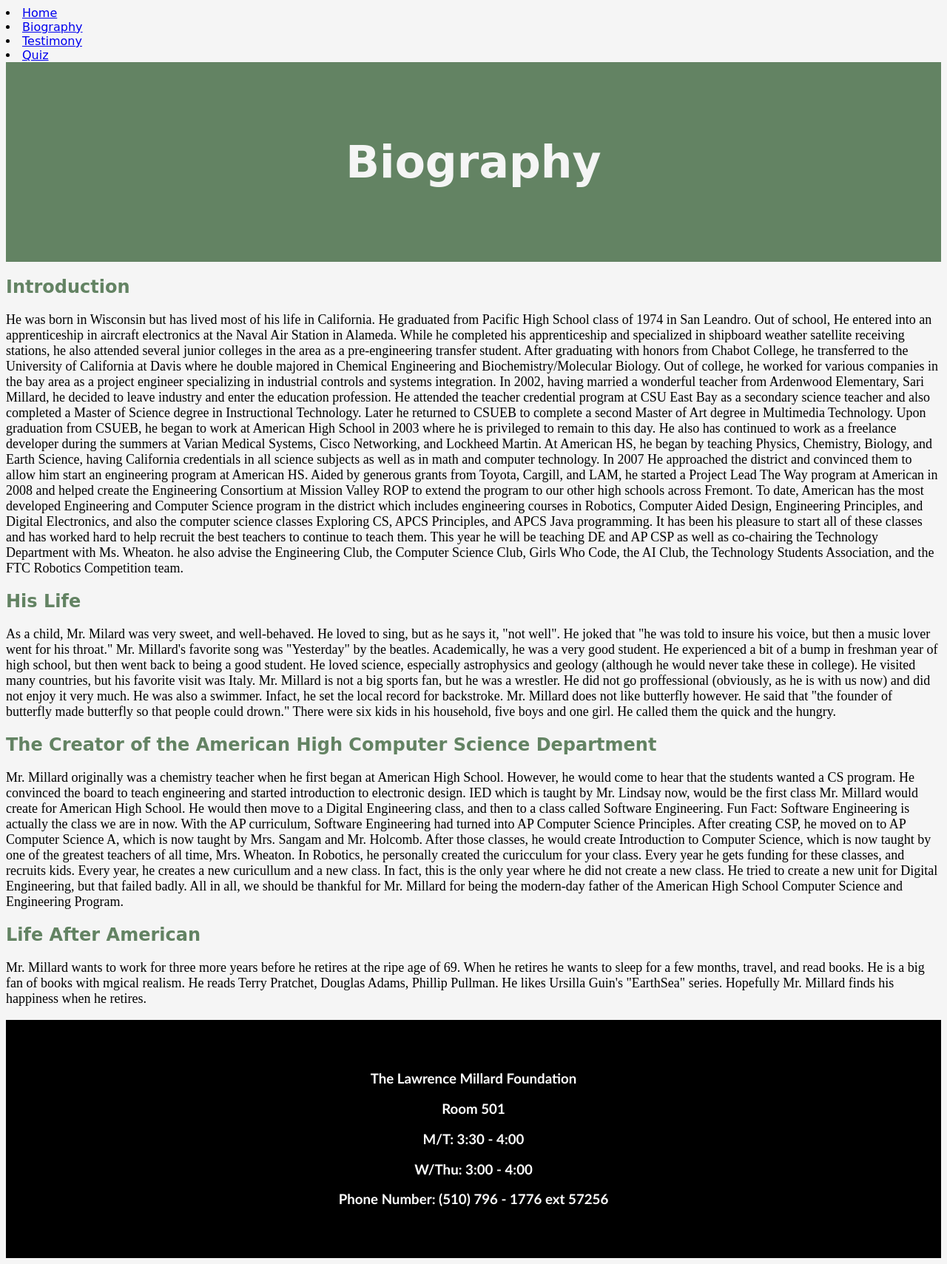
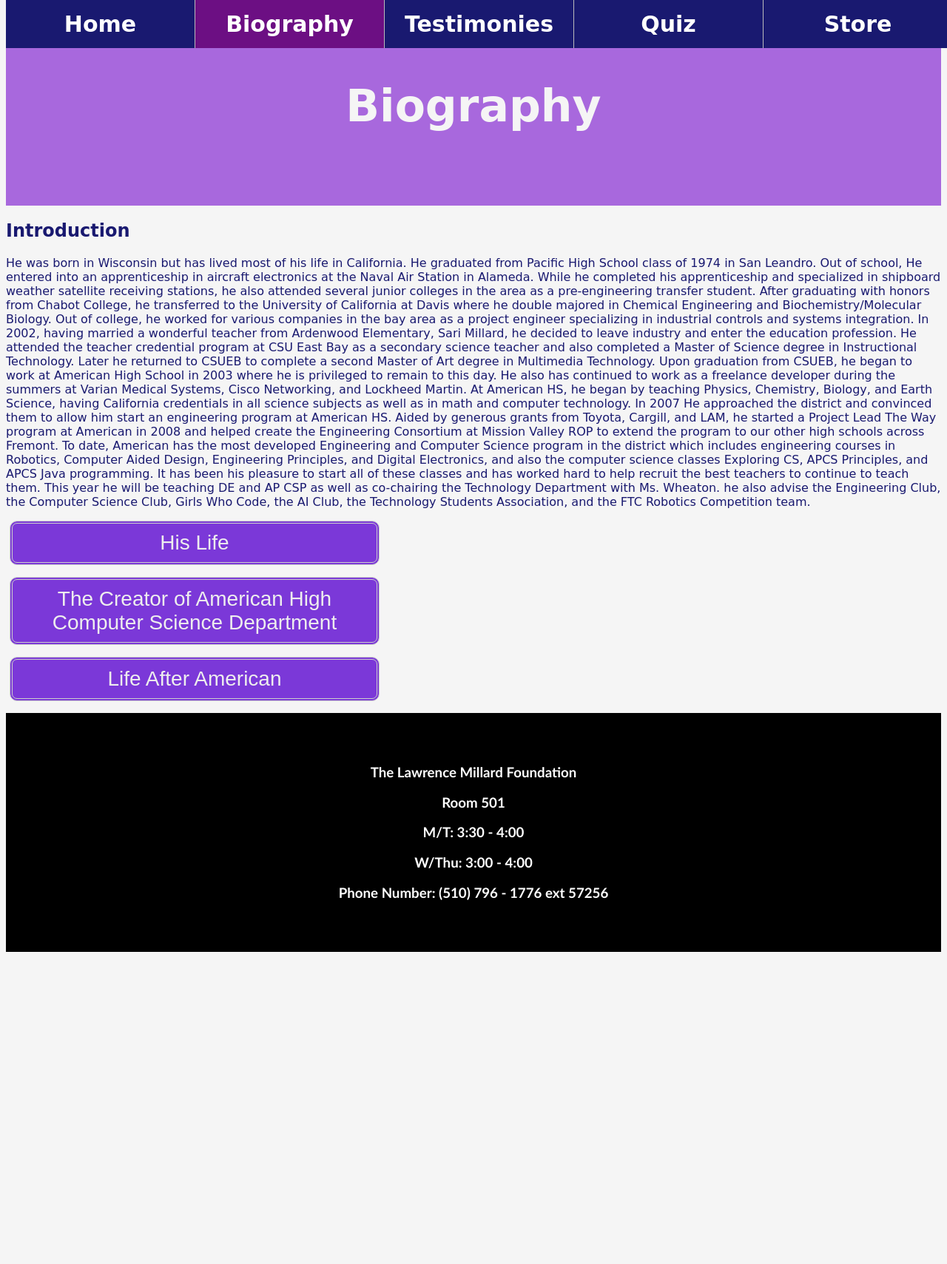
Before and after one commit to AyushmanChakraborty/CSPWebsiteProject, a PHP site: page /Biography.html in a window 1280 px wide. Shown: the whole page at 74% size. After the commit the page ends 1287 px from the top, so only its background shows below. Run offline with PHP 8.4, Linux system fonts and the light colour scheme.

Commit message:
Class-time work - jeffrey

```diff
--- a/Biography.html
+++ b/Biography.html
@@ -9,6 +9,7 @@
     <style>
         body {
           background-color: whitesmoke;
+          color:midnightblue;
         }
 
         h1 {
@@ -18,42 +19,25 @@
         }
 
         h2 {
-         color: rgb(99, 131, 99);
-        }
-        .p1 {
-     font-family: "American Typewriter, serif";
-     font-size: large;
-        }
-        .p2 {
-         font-family:"American Typewriter, serif";
-         font-size: large;
-        }
-        .p3 {
-            font-family: "American Typewriter, serif";
-            font-size: large;
-        }
-        .p4 {
-            font-family: "American Typewriter, serif";
-            font-size: large;
+         color: midnightblue;
         }
         .header {
             padding: 60px;
             text-align: center;
-  background: rgb(99, 131, 99);
+            background: rgb(168, 104, 221);
             color: white;
             font-size: 30px;
         }
-
-
     </style>
 </head>
 <body>
-  <Nav>
-    <li><a  href="home.html">Home</a></li>
-    <li><a class="active" href="Biography">Biography</a></li>
-    <li><a href="studenttestimonies.html" >Testimony</a></li>
-    <li><a href="quiz">Quiz</a></li>
-    </Nav>
+    <div class="navbar">
+        <a href="Homepage.html">Home</a>
+        <a class="active" href=Biography>Biography</a>
+        <a href="Testimonies">Testimonies</a>
+        <a href="Quiz">Quiz</a>
+        <a href="Store">Store</a>
+      </div>
     <div class="header">
         <h1>Biography</h1>
       </div>
@@ -89,14 +73,17 @@
         Wheaton. he also advise the Engineering Club, the Computer Science Club, Girls Who Code, the AI Club,
         the Technology Students Association, and the FTC Robotics Competition team.
      </p>
-     <h2> His Life </h2>
-     <p class ="p2">As a child, Mr. Milard was very sweet, and well-behaved. He loved to sing, but as he says it, "not well". He joked that "he was told to insure his voice, but then a music lover went for his throat." Mr. Millard's favorite song was "Yesterday" by the beatles. Academically, he was a very good student. He experienced a bit of a bump in freshman year of high school, but then went back to being a good student. He loved science, especially astrophysics and geology (although he would never take these in college). He visited many countries, but his favorite visit was Italy. Mr. Millard is not a big sports fan, but he was a wrestler. He did not go proffessional (obviously, as he is with us now) and did not enjoy it very much. He was also a swimmer. Infact, he set the local record for backstroke. Mr. Millard does not like butterfly however. He said that "the founder of butterfly made butterfly so that people could drown." There were six kids in his household, five boys and one girl. He called them the quick and the hungry. </p>
-<h2>The Creator of the American High Computer Science Department</h2>
-<p class = "p4">Mr. Millard originally was a chemistry teacher when he first began at American High School. However, he would come to hear that the students wanted a CS program. He convinced the board to teach engineering and started introduction to electronic design. IED which is taught by Mr. Lindsay now, would be the first class Mr. Millard would create for American High School. He would then move to a Digital Engineering class, and then to a class called Software Engineering. Fun Fact: Software Engineering is actually the class we are in now. With the AP curriculum, Software Engineering had turned into AP Computer Science Principles. After creating CSP, he moved on to AP Computer Science A, which is now taught by Mrs. Sangam and Mr. Holcomb. After those classes, he would create Introduction to Computer Science, which is now taught by one of the greatest teachers of all time, Mrs. Wheaton. In Robotics, he personally created the curicculum for your class. Every year he gets funding for these classes, and recruits kids. Every year, he creates a new curicullum and a new class. In fact, this is the only year where he did not create a new class. He tried to create a new unit for Digital Engineering, but that failed badly. All in all, we should be thankful for Mr. Millard for being the modern-day father of the American High School Computer Science and Engineering Program. </p>
-<h2>
-    Life After American
-</h2>
-<p class = "p3"> Mr. Millard wants to work for three more years before he retires at the ripe age of 69. When he retires he wants to sleep for a few months, travel, and read books. He is a big fan of books with mgical realism. He reads Terry Pratchet, Douglas Adams, Phillip Pullman. He likes Ursilla Guin's "EarthSea" series. Hopefully Mr. Millard finds his happiness when he retires. </p>
+
+<button onclick="showLife()">His Life</button>
+<p id="life"></p>
+
+<button onclick="showAHS()">The Creator of American High Computer Science Department</button>
+<p id="AHS"></p>
+
+<button onclick="showAfterLife()">Life After American</button>
+<p id="AfterLife"></p>
+
+<p class = "p3">  </p>
 </div>
 <footer>
     <h3>The Lawrence Millard Foundation<h3>
@@ -106,5 +93,19 @@
     <h3> Phone Number: (510) 796 - 1776 ext 57256</h3>
   </footer>
 
+
+<script>
+    function showLife() {
+      document.getElementById("life").innerHTML = "As a child, Mr. Milard was very sweet, and well-behaved. He loved to sing, but as he says it, 'not well'. He joked that 'he was told to insure his voice, but then a music lover went for his throat.' Mr. Millard's favorite song was 'Yesterday' by the beatles. Academically, he was a very good student. He experienced a bit of a bump in freshman year of high school, but then went back to being a good student. He loved science, especially astrophysics and geology (although he would never take these in college). He visited many countries, but his favorite visit was Italy. Mr. Millard is not a big sports fan, but he was a wrestler. He did not go proffessional (obviously, as he is with us now) and did not enjoy it very much. He was also a swimmer. Infact, he set the local record for backstroke. Mr. Millard does not like butterfly however. He said that 'the founder of butterfly made butterfly so that people could drown.' There were six kids in his household, five boys and one girl. He called them the quick and the hungry";
+    }
+
+    function showAHS() {
+        document.getElementById("AHS").innerHTML = "Mr. Millard originally was a chemistry teacher when he first began at American High School. However, he would come to hear that the students wanted a CS program. He convinced the board to teach engineering and started introduction to electronic design. IED which is taught by Mr. Lindsay now, would be the first class Mr. Millard would create for American High School. He would then move to a Digital Engineering class, and then to a class called Software Engineering. Fun Fact: Software Engineering is actually the class we are in now. With the AP curriculum, Software Engineering had turned into AP Computer Science Principles. After creating CSP, he moved on to AP Computer Science A, which is now taught by Mrs. Sangam and Mr. Holcomb. After those classes, he would create Introduction to Computer Science, which is now taught by one of the greatest teachers of all time, Mrs. Wheaton. In Robotics, he personally created the curicculum for your class. Every year he gets funding for these classes, and recruits kids. Every year, he creates a new curicullum and a new class. In fact, this is the only year where he did not create a new class. He tried to create a new unit for Digital Engineering, but that failed badly. All in all, we should be thankful for Mr. Millard for being the modern-day father of the American High School Computer Science and Engineering Program."
+    }
+    function showAfterLife(){
+        document.getElementById("AfterLife").innerHTML = "Mr. Millard wants to work for three more years before he retires at the ripe age of 69. When he retires he wants to sleep for a few months, travel, and read books. He is a big fan of books with mgical realism. He reads Terry Pratchet, Douglas Adams, Phillip Pullman. He likes Ursilla Guin's 'EarthSea' series. Hopefully Mr. Millard finds his happiness when he retires."
+    }
+</script>
+
 </body>
 </html>
--- a/styles.css
+++ b/styles.css
@@ -1,5 +1,9 @@
-* {box-sizing: border-box}
-body {font-family: cursive;}
+* {
+  box-sizing: border-box;
+}
+body {
+  font-family: cursive;
+}
 
 .navbar {
   top: 0;
@@ -16,7 +20,7 @@ body {font-family: cursive;}
   color: white;
   text-decoration: none;
   font-size: 30px;
-  width: 25%; /* Four links of equal widths */
+  width: 20%; /* Four links of equal widths */
   text-align: center;
   border-right: 1px solid #bbb;
   font-weight: 800;
```
Also changed, not shown: Homepage.html (+10 -9 lines), Testimonies.html (added, +83 -0 lines). Lines whose indentation alone changed are shown as unchanged.
